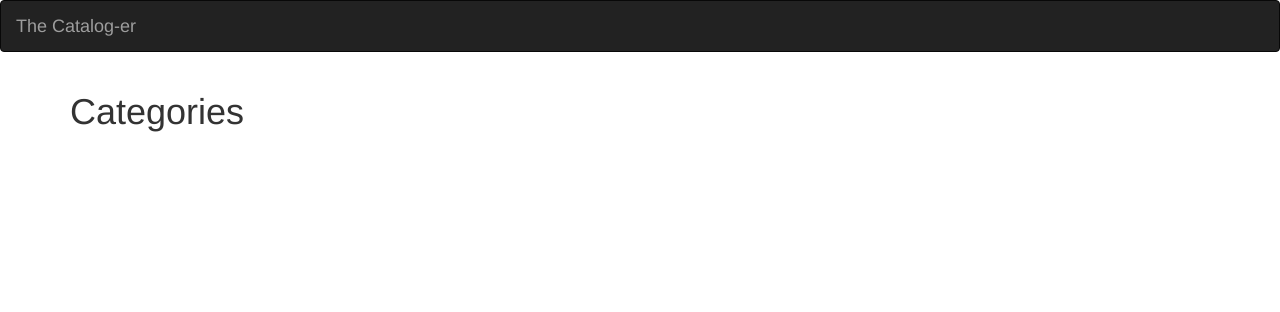
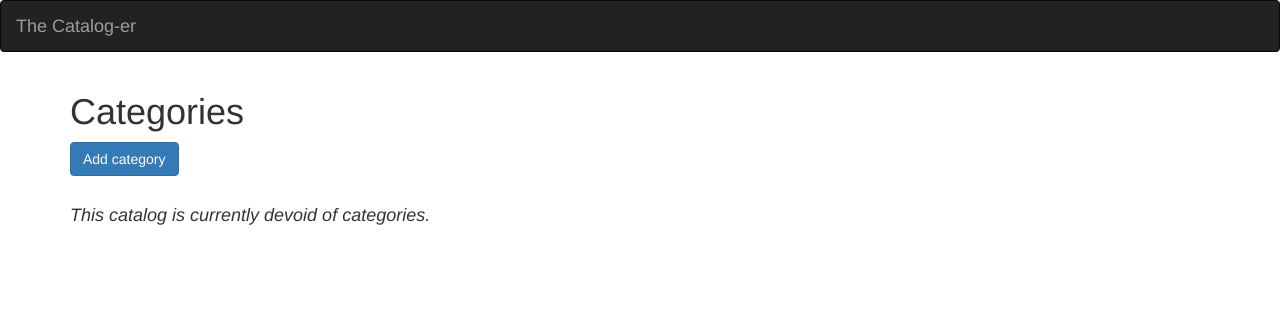
Before and after one commit to air-walk/udacity-item-catalog-app, a Flask app: page / in a window 1280 px wide. Shown: the top 312 px of the page. Run offline with Flask 2, Linux system fonts and the light colour scheme; some libraries are stand-ins or nearby versions.

Commit message:
deleting related items on category delete, misc UI fixes

```diff
--- a/vagrant/catalog/application.py
+++ b/vagrant/catalog/application.py
@@ -60,9 +60,15 @@ def deleteCategory(category_id):
 
   if request.method == 'POST':
     session.delete(category)
+
+    # Once a category is deleted, delete related items as well
+    items = session.query(Item).filter_by(cat_id = category_id).all()
+    for item in items:
+      session.delete(item)
+
     session.commit()
 
-    flash("Category deletion successful!")
+    flash("Category (and related items) deletion successful!")
     return redirect(url_for('showCategories'))
   else:
     return render_template('deleteCategory.html', category = category)
@@ -75,7 +81,7 @@ def deleteCategory(category_id):
 def showItems(category_id):
   """Shows all items for a catalog entry."""
   category = session.query(Category).filter_by(id = category_id).one()
-  items    = session.query(Item).filter_by(cat_id = category_id)
+  items    = session.query(Item).filter_by(cat_id = category_id).all()
 
   return render_template('items.html', category = category, items = items)
 
--- a/vagrant/catalog/templates/categories.html
+++ b/vagrant/catalog/templates/categories.html
@@ -29,10 +29,21 @@
     <div class="row">
       <div class="col-md-12">
         <h1>Categories</h1>
+        <a href = '{{url_for('newCategory')}}' class='btn btn-primary'>Add category</a>
+
+        {% if categories|length == 0 %}
+          <br><br>
+          <h4><em>This catalog is currently devoid of categories.</em></h4>
+        {% endif %}
+
         {% for category in categories %}
           <div class="row">
             <div class="col-md-12">
-              <h3>{{category.name}}</h3>
+              <h3>
+                <a href='{{url_for('showItems', category_id = category.id)}}'>{{category.name}}</a>
+              </h3>
+              <a href='{{url_for('editCategory',   category_id = category.id)}}' class='btn btn-default'>Edit</a>
+              <a href='{{url_for('deleteCategory', category_id = category.id)}}' class='btn btn-danger'>Delete</a>
             </div>
           </div>
         {% endfor %}
--- a/vagrant/catalog/templates/editCategory.html
+++ b/vagrant/catalog/templates/editCategory.html
@@ -24,7 +24,7 @@
         <label for="name">Name</label>
         <input class="form-control" type='text' size='30' name='name' value='{{category.name}}'>
       </div>
-      <button type="submit" class="btn btn-primary">Create</button>
+      <button type="submit" class="btn btn-primary">Save</button>
       <a href = '{{url_for('showCategories')}}' class="btn btn-default">Cancel</a>
     </form>
   </div>
--- a/vagrant/catalog/templates/editItem.html
+++ b/vagrant/catalog/templates/editItem.html
@@ -28,7 +28,7 @@
         <label for="description">Description</label>
         <input class="form-control" type='text' size='30' name='description' value='{{item.description}}'>
       </div>
-      <button type="submit" class="btn btn-primary">Create</button>
+      <button type="submit" class="btn btn-primary">Save</button>
       <a href = '{{url_for('showItems', category_id = category.id)}}' class="btn btn-default">Cancel</a>
     </form>
   </div>
```
Also changed, not shown: vagrant/catalog/templates/items.html (+11 -1 lines).
